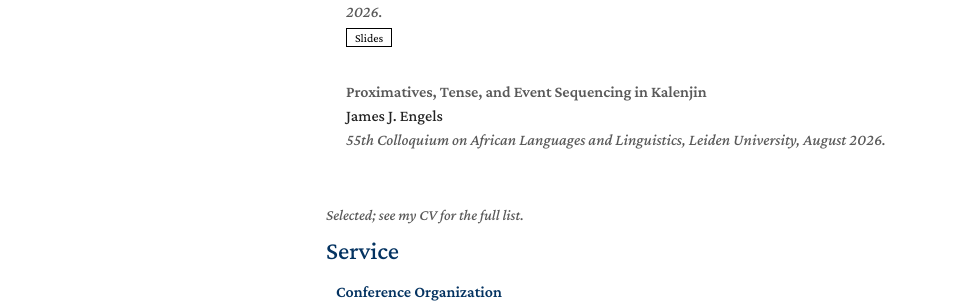
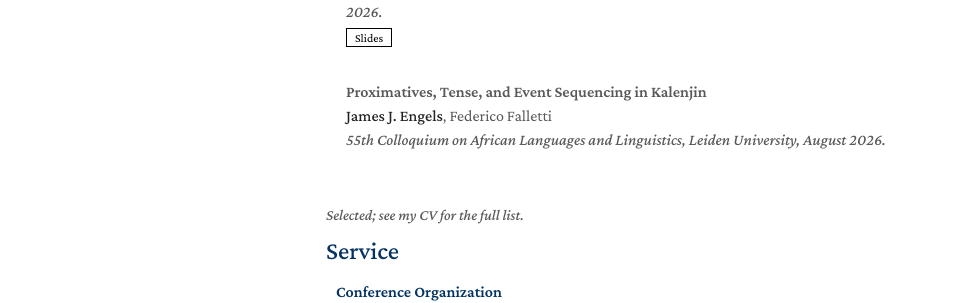
Before and after one commit to james-j-engels/james-j-engels.github.io, a Jekyll site: the page built from index.md, in a window 1280 px wide and 900 px high, scrolled down 1558 px. Shown: the part 381-684 px from the top of the window, without its empty margins (144-1123 px from the left). Built offline with Jekyll 4.4.1, drawn with Linux system fonts in a browser that asks for light colours; a style sheet for code colours, icons or effects is not loaded; our own code applies the rules of GitHub Pages for plain Markdown files.

Commit message:
Update publications.yml

```diff
--- a/_data/publications.yml
+++ b/_data/publications.yml
@@ -71,7 +71,7 @@ presentations:
     slides: ./assets/files/presentations/Engels-LAGB-2026.pdf
 
   - title: "Proximatives, Tense, and Event Sequencing in Kalenjin"
-    authors: <strong>James J. Engels</strong>
+    authors: <strong>James J. Engels</strong>, Federico Falletti
     conference_short: CALL 55
     conference: 55th Colloquium on African Languages and Linguistics, Leiden University, August 2026.
     year: 2026
```
